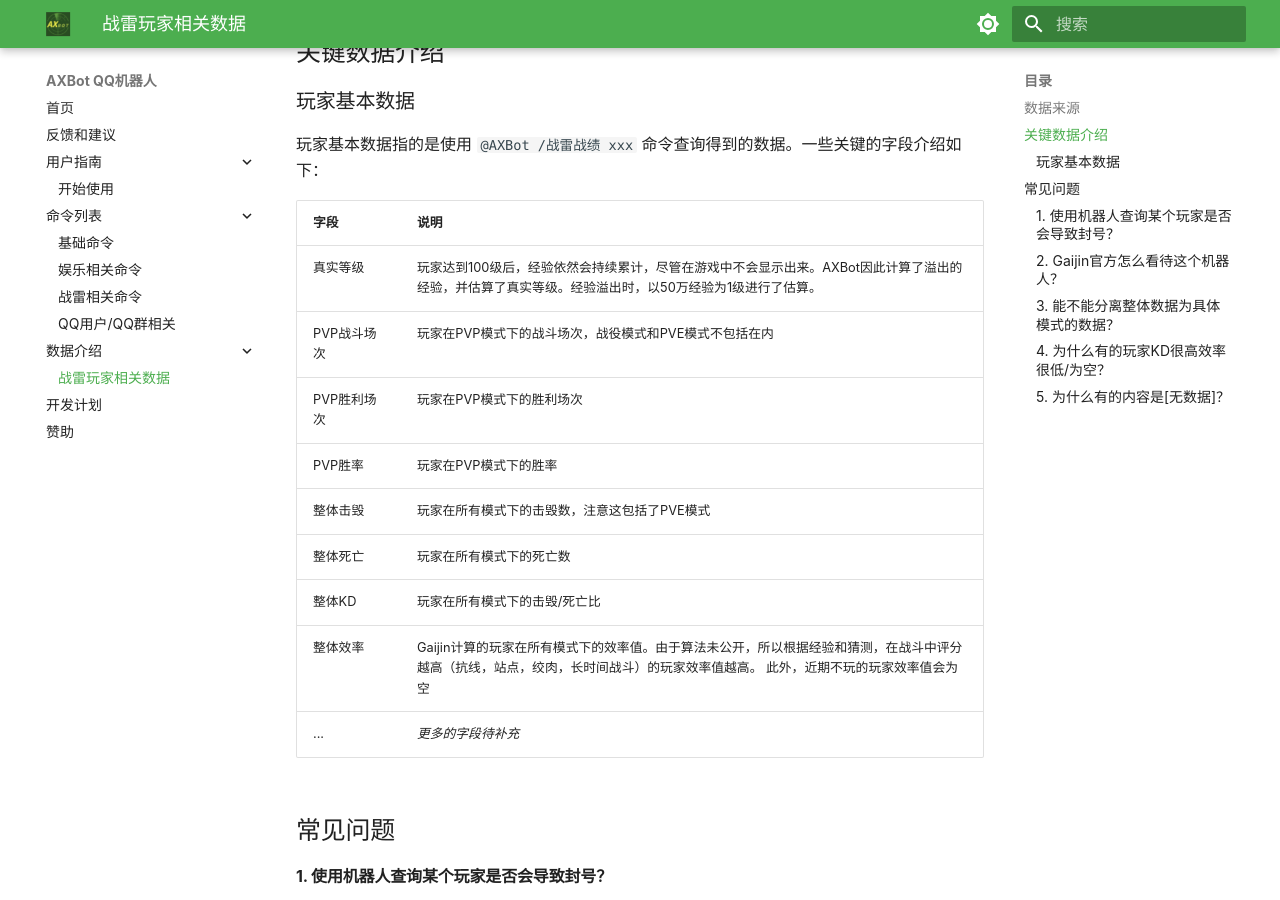
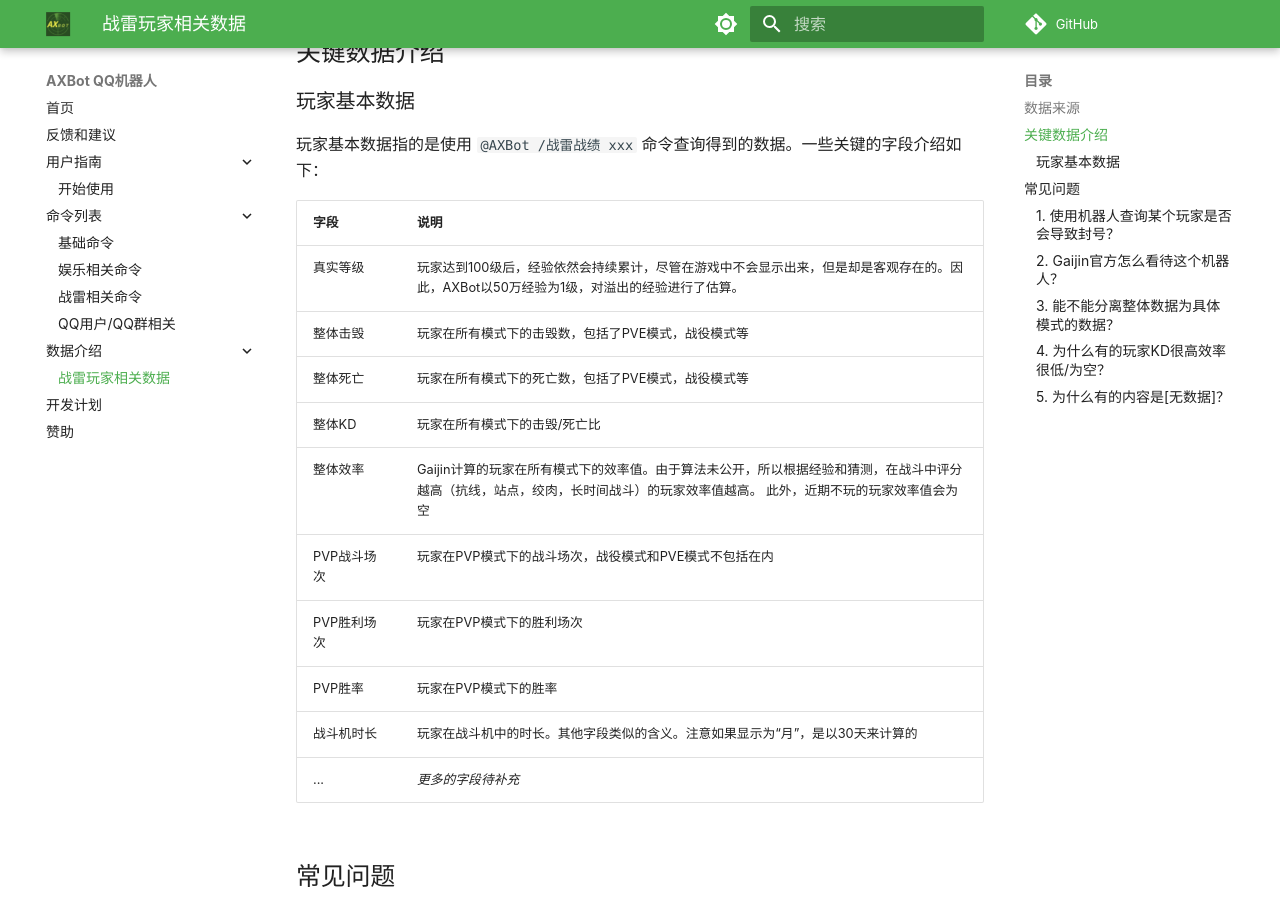
Before and after one commit to axiangcoding/axbot-qq-docs, an MkDocs documentation site: the page built from docs/data-intro/wt-player-data.md, in a window 1280 px wide and 900 px high, scrolled down 600 px. Built offline with MkDocs 1.6.1 and Material for MkDocs 9.7.7, drawn with Linux system fonts in a browser that asks for light colours; comment, search, counter and statistics services are not loaded.

Commit message:
更新文档

```diff
--- a/docs/data-intro/wt-player-data.md
+++ b/docs/data-intro/wt-player-data.md
@@ -20,19 +20,20 @@
 
 | 字段 | 说明 |
 | --- | --- |
-| 真实等级 | 玩家达到100级后，经验依然会持续累计，尽管在游戏中不会显示出来。AXBot因此计算了溢出的经验，并估算了真实等级。经验溢出时，以50万经验为1级进行了估算。 |
+| 真实等级 | 玩家达到100级后，经验依然会持续累计，尽管在游戏中不会显示出来，但是却是客观存在的。因此，AXBot以50万经验为1级，对溢出的经验进行了估算。 |
+| 整体击毁 | 玩家在所有模式下的击毁数，包括了PVE模式，战役模式等 |
+| 整体死亡 | 玩家在所有模式下的死亡数，包括了PVE模式，战役模式等 |
+| 整体KD | 玩家在所有模式下的击毁/死亡比 |
+| 整体效率 | Gaijin计算的玩家在所有模式下的效率值。由于算法未公开，所以根据经验和猜测，在战斗中评分越高（抗线，站点，绞肉，长时间战斗）的玩家效率值越高。 此外，近期不玩的玩家效率值会为空 |
 | PVP战斗场次 | 玩家在PVP模式下的战斗场次，战役模式和PVE模式不包括在内 |
 | PVP胜利场次 | 玩家在PVP模式下的胜利场次 |
 | PVP胜率 | 玩家在PVP模式下的胜率 |
-| 整体击毁 | 玩家在所有模式下的击毁数，注意这包括了PVE模式 |
-| 整体死亡 | 玩家在所有模式下的死亡数 |
-| 整体KD | 玩家在所有模式下的击毁/死亡比 |
-| 整体效率 | Gaijin计算的玩家在所有模式下的效率值。由于算法未公开，所以根据经验和猜测，在战斗中评分越高（抗线，站点，绞肉，长时间战斗）的玩家效率值越高。 此外，近期不玩的玩家效率值会为空 |
+| 战斗机时长 | 玩家在战斗机中的时长。其他字段类似的含义。注意如果显示为“月”，是以30天来计算的 |
 | ... | _更多的字段待补充_ |
 
 ## 常见问题
 
-#### 1. 使用机器人查询某个玩家是否会导致封号？
+### 1. 使用机器人查询某个玩家是否会导致封号？
 
 **不会**。机器人只是使用程序模拟了访问其他玩家账号的公开数据的行为，在这个过程中不需要被查询账号的任何账号密码，也不可能操作到所查询的账号。所以**绝对不可能因为查询战绩而导致封号**。
 
@@ -41,7 +42,7 @@
 
     同时，在过去的一段时间里，大家应该也见多了“用加速器导致我号被封了”的低端借口，所以这里还是强调一下，避免未来有人编出啼笑皆非的封号理由。
 
-#### 2. Gaijin官方怎么看待这个机器人？
+### 2. Gaijin官方怎么看待这个机器人？
 
 在机器人发布后的七天内（2024-08-14），我就机器人使用玩家公开数据的事情向Gaijin官方提交了询问。Gaijin官方的回复如下：
 
@@ -52,11 +53,11 @@
 
 尽管Gaijin对此并不表示反对，但也不代表着Gaijin官方对AXBot机器人持有支持的态度。所以在未来可能的“回旋镖”扎到我之前，AXBot机器人依然会遵循Gaijin的要求，会且只会使用玩家公开数据并提供战绩查询服务。
 
-#### 3. 能不能分离整体数据为具体模式的数据？
+### 3. 能不能分离整体数据为具体模式的数据？
 
 对不起，目前查询到的数据是Gaijin提供的玩家的公开数据，而这意味着除非Gaijin在统计时就做了区分，否则我们无能为力。
 
-#### 4. 为什么有的玩家KD很高效率很低/为空？
+### 4. 为什么有的玩家KD很高效率很低/为空？
 
 有两种可能：
 
@@ -65,6 +66,6 @@
 
 但也请注意，由于效率的计算公式未公开，所以以上只是猜测。如果你有相关的信息，欢迎告知开发者。
 
-#### 5. 为什么有的内容是[无数据]？
+### 5. 为什么有的内容是[无数据]？
 
 原因未知，但是AXBot尊重数据的真实性，即展示所能获取到的公开数据，如果数据为空，那么就会显示为“无数据”。如果你有相关的信息，欢迎告知开发者。
--- a/mkdocs.yml
+++ b/mkdocs.yml
@@ -1,5 +1,9 @@
 site_name: AXBot QQ机器人
 site_url: https://axiangcoding.github.io/axbot-qq-docs
+
+repo_url: https://github.com/axiangcoding/axbot-qq-docs/
+edit_uri: blob/main/docs/
+
 
 theme:
   name: material
@@ -32,6 +36,7 @@
     - social
     - announce.dismiss
     - navigation.footer
+    - content.action.edit
 
 nav:
   - index.md
```
